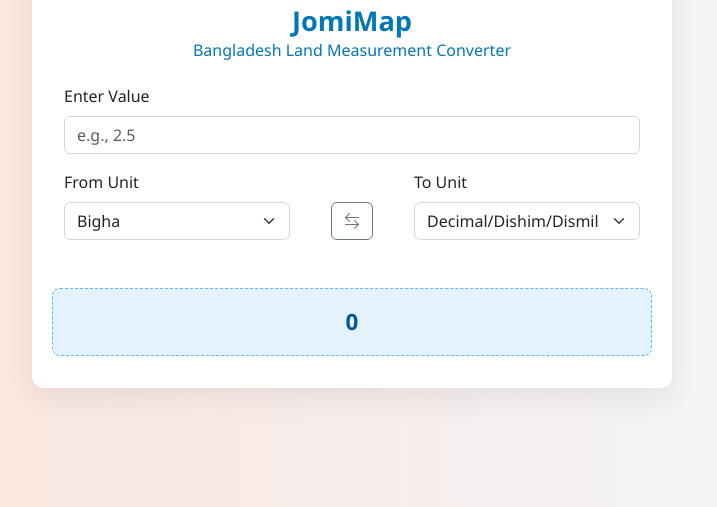
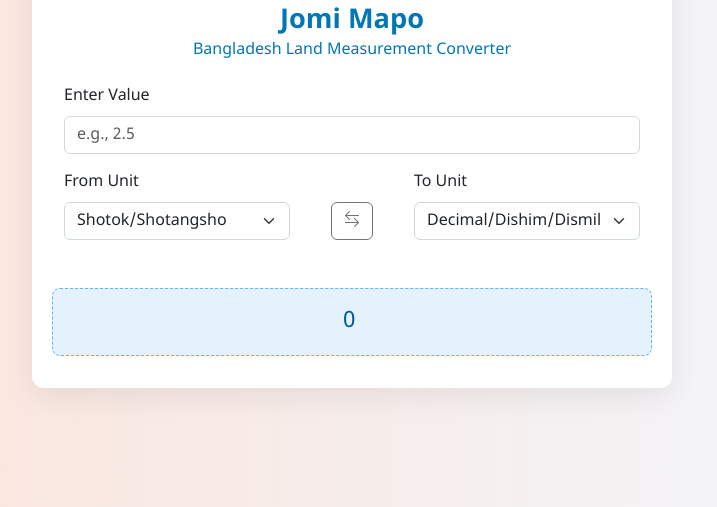
Before and after one commit to arkabyo/JomiMap, a plain HTML site: page index.html in a window 1280 px wide. Shown: the part 293-800 px from the top of the page, without its empty margins (288-1005 px from the left). Drawn offline with Linux system fonts and the light colour scheme.

Commit message:
Translation fixes.

```diff
--- /dev/null
+++ b/css/fonts/noto-sans-bengali.css
@@ -0,0 +1,60 @@
+/* bengali */
+@font-face {
+  font-family: 'Noto Sans Bengali';
+  font-style: normal;
+  font-weight: 400;
+  font-stretch: 100%;
+  font-display: swap;
+  src: url(https://fonts.gstatic.com/s/notosansbengali/v26/Cn-fJsCGWQxOjaGwMQ6fIiMywrNJIky6nvd8BjzVMvJx2mc4I3mYvNY.woff2) format('woff2');
+  unicode-range: U+0951-0952, U+0964-0965, U+0980-09FE, U+1CD0, U+1CD2, U+1CD5-1CD6, U+1CD8, U+1CE1, U+1CEA, U+1CED, U+1CF2, U+1CF5-1CF7, U+200C-200D, U+20B9, U+25CC, U+A8F1;
+}
+/* latin-ext */
+@font-face {
+  font-family: 'Noto Sans Bengali';
+  font-style: normal;
+  font-weight: 400;
+  font-stretch: 100%;
+  font-display: swap;
+  src: url(https://fonts.gstatic.com/s/notosansbengali/v26/Cn-fJsCGWQxOjaGwMQ6fIiMywrNJIky6nvd8BjzVMvJx2mc4P3mYvNY.woff2) format('woff2');
+  unicode-range: U+0100-02BA, U+02BD-02C5, U+02C7-02CC, U+02CE-02D7, U+02DD-02FF, U+0304, U+0308, U+0329, U+1D00-1DBF, U+1E00-1E9F, U+1EF2-1EFF, U+2020, U+20A0-20AB, U+20AD-20C0, U+2113, U+2C60-2C7F, U+A720-A7FF;
+}
+/* latin */
+@font-face {
+  font-family: 'Noto Sans Bengali';
+  font-style: normal;
+  font-weight: 400;
+  font-stretch: 100%;
+  font-display: swap;
+  src: url(https://fonts.gstatic.com/s/notosansbengali/v26/Cn-fJsCGWQxOjaGwMQ6fIiMywrNJIky6nvd8BjzVMvJx2mc4MXmY.woff2) format('woff2');
+  unicode-range: U+0000-00FF, U+0131, U+0152-0153, U+02BB-02BC, U+02C6, U+02DA, U+02DC, U+0304, U+0308, U+0329, U+2000-206F, U+20AC, U+2122, U+2191, U+2193, U+2212, U+2215, U+FEFF, U+FFFD;
+}
+/* bengali */
+@font-face {
+  font-family: 'Noto Sans Bengali';
+  font-style: normal;
+  font-weight: 700;
+  font-stretch: 100%;
+  font-display: swap;
+  src: url(https://fonts.gstatic.com/s/notosansbengali/v26/Cn-fJsCGWQxOjaGwMQ6fIiMywrNJIky6nvd8BjzVMvJx2mc4I3mYvNY.woff2) format('woff2');
+  unicode-range: U+0951-0952, U+0964-0965, U+0980-09FE, U+1CD0, U+1CD2, U+1CD5-1CD6, U+1CD8, U+1CE1, U+1CEA, U+1CED, U+1CF2, U+1CF5-1CF7, U+200C-200D, U+20B9, U+25CC, U+A8F1;
+}
+/* latin-ext */
+@font-face {
+  font-family: 'Noto Sans Bengali';
+  font-style: normal;
+  font-weight: 700;
+  font-stretch: 100%;
+  font-display: swap;
+  src: url(https://fonts.gstatic.com/s/notosansbengali/v26/Cn-fJsCGWQxOjaGwMQ6fIiMywrNJIky6nvd8BjzVMvJx2mc4P3mYvNY.woff2) format('woff2');
+  unicode-range: U+0100-02BA, U+02BD-02C5, U+02C7-02CC, U+02CE-02D7, U+02DD-02FF, U+0304, U+0308, U+0329, U+1D00-1DBF, U+1E00-1E9F, U+1EF2-1EFF, U+2020, U+20A0-20AB, U+20AD-20C0, U+2113, U+2C60-2C7F, U+A720-A7FF;
+}
+/* latin */
+@font-face {
+  font-family: 'Noto Sans Bengali';
+  font-style: normal;
+  font-weight: 700;
+  font-stretch: 100%;
+  font-display: swap;
+  src: url(https://fonts.gstatic.com/s/notosansbengali/v26/Cn-fJsCGWQxOjaGwMQ6fIiMywrNJIky6nvd8BjzVMvJx2mc4MXmY.woff2) format('woff2');
+  unicode-range: U+0000-00FF, U+0131, U+0152-0153, U+02BB-02BC, U+02C6, U+02DA, U+02DC, U+0304, U+0308, U+0329, U+2000-206F, U+20AC, U+2122, U+2191, U+2193, U+2212, U+2215, U+FEFF, U+FFFD;
+}
--- a/css/styles.css
+++ b/css/styles.css
@@ -7,13 +7,12 @@ body {
 
 body {
 	background: linear-gradient(to right, #fde2d7, #f1f8ff);
-	font-family: "Segoe UI", sans-serif;
+	font-family: "Noto Sans Bengali", "Segoe UI", sans-serif;
 	min-height: 100vh;
 	display: flex;
 	align-items: center;
 	justify-content: center;
 	padding: 1.5rem;
-	/* ensures margin from edges */
 	box-sizing: border-box;
 }
 
@@ -26,7 +25,6 @@ body {
 	max-width: 640px;
 	max-height: 100%;
 	overflow: auto;
-	/* fallback if needed */
 }
 
 .logo-img {
@@ -80,8 +78,13 @@ label {
 	border-radius: 8px;
 	text-align: center;
 	font-size: 1.4rem;
-	font-weight: 600;
 	color: #01579b;
+	white-space: pre-wrap; /* Add this line */
+
+}
+
+strong{
+	font-weight: 700;
 }
 
 @media (max-width: 576px) {
--- a/index.html
+++ b/index.html
@@ -6,6 +6,7 @@
         <title>JomiMap – Bangladesh Land Measurement Converter</title>
         <link href="css/bootstraps/bootstrap.min.css" rel="stylesheet" />
         <link href="css/bootstraps/bootstrap-icons.css" rel="stylesheet" />
+        <!-- <link href="css/fonts/noto-sans-bengali.css?family=Noto+Sans+Bengali:wght@400;700&display=swap" rel="stylesheet"> -->
         <link href="css/styles.css" rel="stylesheet" />
         <link rel="icon" type="image/png" href="favicon/favicon-96x96.png" sizes="96x96" />
         <link rel="icon" type="image/svg+xml" href="favicon/favicon.svg" />
@@ -13,12 +14,12 @@
         <link rel="apple-touch-icon" sizes="180x180" href="favicon/apple-touch-icon.png" />
         <link rel="manifest" href="favicon/site.webmanifest" />
         <meta name="theme-color" content="#ffffff" />
-        <meta name="description" content="JomiMap - Bangladesh Land Measurement Converter" />
+        <meta name="description" content="Jomi Mapo - Bangladesh Land Measurement Converter" />
         <meta name="keywords" content="Bangladesh, Land Measurement, Converter, JomiMap" />
         <meta name="author" content="JomiMap Team" />
         <meta property="og:title" content="JomiMap – Bangladesh Land Measurement Converter" />
         <meta property="og:description" content="Convert land measurements in Bangladesh easily." />
-        <meta property="og:image" content="images/JomiMap-Logo.png" />
+        <meta property="og:image" content="images/screenshot.png" />
         <meta name="apple-mobile-web-app-capable" content="yes">
         <meta name="mobile-web-app-capable" content="yes">
         <!-- <meta property="og:url" content="https://jomi-map.com/" /> -->
--- a/js/script2.js
+++ b/js/script2.js
@@ -7,8 +7,8 @@ function toBengaliDigits(str) {
 // 1. Conversion Logic
 const conversionMap = {
   // Base: 1 Decimal (Shotangsho)
-  Decimal:    1,               // 1 Decimal = 1 Shotangsho
-  Shotok:     1,
+  Decimal:    1,
+  Shotok:     1,               // 1 Decimal = 1 Shotangsho/Shotok
   Ojutangsho: 0.01,            // 1 Shotok = 100 Ojutangsho
 
   // Traditional units
@@ -29,7 +29,7 @@ const conversionMap = {
   // Square‑foot‑based units
   SqFeet:  1 / 435.6,          // 1 Shotok = 435.6 sq ft
   SqYard:  1 / 48.4,           // 1 Shotok = 435.6 sq ft ÷9 = 48.4 sq yd
-  Bargogaz: 1 / 48.4,          // exact same as SqYard
+  // Bargogaz: 1 / 48.4,          // exact same as SqYard
 
   SqMeter: 1 / 40.46856,       // 1 Shotok = 435.6 sq ft ÷10.7639 = 40.46856 m²
 
@@ -59,35 +59,33 @@ const unitNamesEn = {
   Ayer: "Ayer",
   SqFeet: "Square Feet",
   SqMeter: "Square Meter",
-  SqYard: "Square Yard",
-  Bargogaz: "Bargo Gaz",
+  SqYard: "Square Yard/Bargo Gaz",
   Bargohat: "Bargo Hat",
   Bargolink: "Bargo Link",
   Link: "Link",
-  SqChain: "Square Chain"
+  SqChain: "Bargo Chain"
 };
 
 const unitNamesBn = {
   Decimal: "দশমিক/ডিসিম/ডিসমিল",
   Shotok: "শতক/শতাংশ",
-  Ojutangsho: "ওজুতঙ্গশ",
+  Ojutangsho: "ওজুতাংশ",
   Katha: "কাঠা",
-  Chotak: "চোটক",
+  Chotak: "ছটাক",
   Bigha: "বিঘা",
   Kani: "কানি",
-  Gonda: "গোন্ডা",
-  Kora: "কোড়া",
-  Kranti: "করণের্টি",
-  Til: "টিল",
+  Gonda: "গন্ডা",
+  Kora: "কড়া",
+  Kranti: "কান্তি",
+  Til: "তিল",
   Acre: "একর",
   Hectare: "হেক্টর",
-  Ayer: "আয়ার",
+  Ayer: "আইর",
   SqFeet: "বর্গফুট",
   SqMeter: "বর্গমিটার",
   SqYard: "বর্গগজ",
-  Bargogaz: "বরগোগাজ",
-  Bargohat: "বরগোহাট",
-  Bargolink: "বরগোলিঙ্ক",
+  Bargohat: "বর্গহাট",
+  Bargolink: "বর্গলিঙ্ক",
   Link: "লিঙ্ক",
   SqChain: "বর্গচেইন"
 };
@@ -95,18 +93,20 @@ const unitNamesBn = {
 // 3. Label translations
 const labels = {
   en: {
-    title: "JomiMap",
+    documentTitle: "Jomi Mapo – Bangladesh Land Measurement Converter",
+    title: "Jomi Mapo",
     tagline: "Bangladesh Land Measurement Converter",
     labelValue: "Enter Value",
     labelFrom: "From Unit",
     labelTo: "To Unit"
   },
   bn: {
+    documentTitle: "জমি মাপ - বাংলাদেশের ভূমি/জমি মাপার কনভার্টার",
     title: "জমি মাপ",
-    tagline: "বাংলাদেশ জমির পরিমাপ রূপান্তরক",
+    tagline: "বাংলাদেশের ভূমি/জমি মাপার কনভার্টার",
     labelValue: "মান লিখুন",
-    labelFrom: "থেকে ইউনিট",
-    labelTo: "যেতে ইউনিট"
+    labelFrom: "যে একক থেকে",
+    labelTo: "যে এককে"
   }
 };
 
@@ -138,13 +138,14 @@ function populateDropdowns() {
     }
   });
   // keep defaults
-  fromUnit.value = "Bigha";
+  fromUnit.value = "Shotok";
   toUnit.value   = "Decimal";
 }
 
 // 7. Swap labels when language changes
 function updateLabels() {
   const L = labels[langSwitch.value];
+  document.title = L.documentTitle;
   titleEl.textContent = L.title;
   taglineEl.textContent    = L.tagline;
   labelValueEl.textContent = L.labelValue;
@@ -158,18 +159,18 @@ function updateLabels() {
 
   // update swap tooltip
   document.getElementById("swapButton").title = langSwitch.value === "bn"
-    ? "ইউনিট পাল্টান"
+    ? "ইউনিট অদলবদল করুন"
     : "Swap Units";
 }
 
 
-// 8. Conversion logic unchanged
+// 8. Conversion logic
 function convert() {
   const val = parseFloat(inputValue.value);
   if (isNaN(val) || val < 0) {
-    return result.textContent = langSwitch.value === "bn"
+    return result.innerHTML = langSwitch.value === "bn"
       ? toBengaliDigits("0")
-      : "0";
+      : "0 ";
   }
 
   const from = fromUnit.value, to = toUnit.value;
@@ -178,14 +179,14 @@ function convert() {
 
   // pick unit label
   const nameDict = langSwitch.value === "bn" ? unitNamesBn : unitNamesEn;
-  let display = `${converted.toFixed(6)} ${nameDict[to]}`;
+  let display = `<strong>${converted.toFixed(6)}</strong><br>${nameDict[to]}`;
 
   // convert digits if Bengali
   if (langSwitch.value === "bn") {
     display = toBengaliDigits(display);
   }
 
-  result.textContent = display;
+  result.innerHTML = display;
 }
 
 
```
